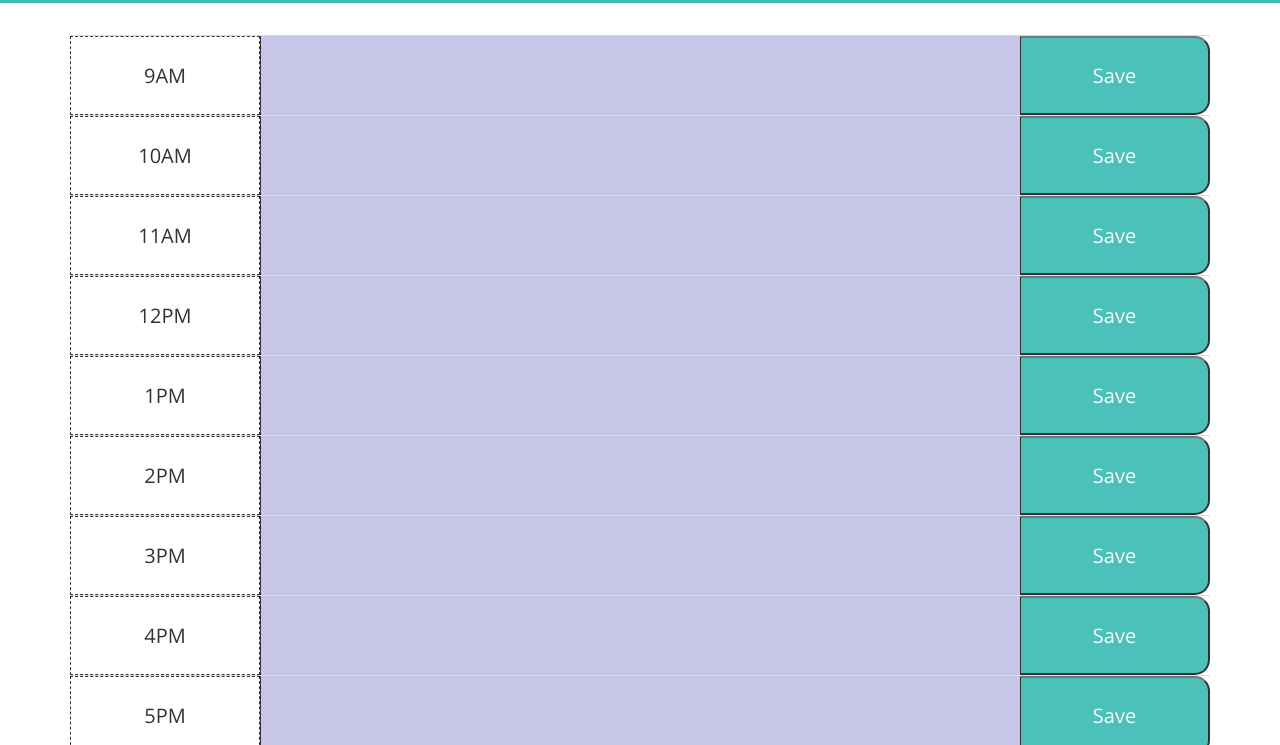
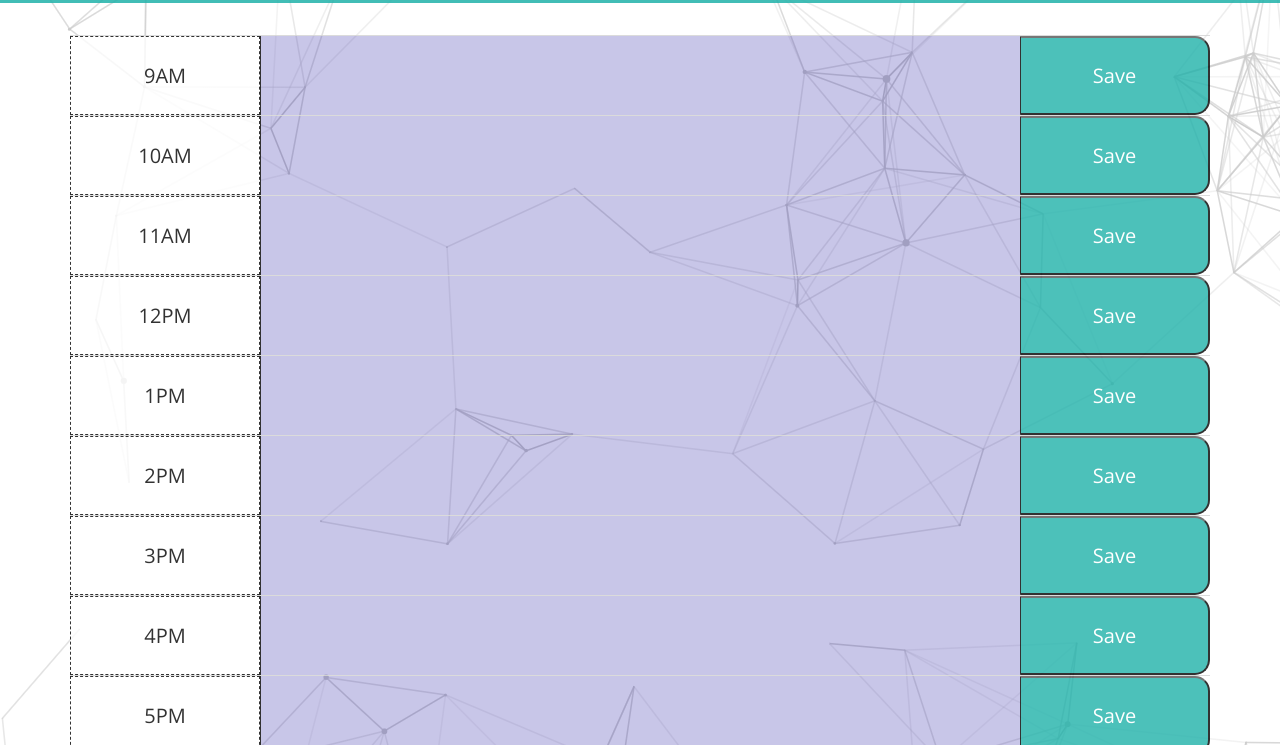
Before and after one commit to DariaNau/day-planner, a plain HTML site: page index.html in a window 1280 px wide. Shown: the part 350-1095 px from the top of the page. Drawn offline with nearby package versions, Linux system fonts and the light colour scheme.

Commit message:
another test

```diff
--- a/assets/style.css
+++ b/assets/style.css
@@ -2,7 +2,7 @@ body {
   font-family: 'Open Sans', sans-serif;
   font-size: 20px;
   line-height: 1;
-  background-image: url(./assets/download.jpg)
+  background-image: url(./download.jpg)
 }
 
 textarea {
```
